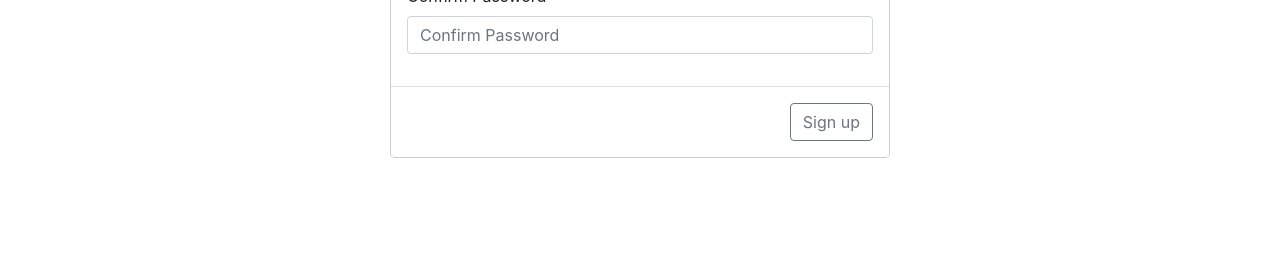
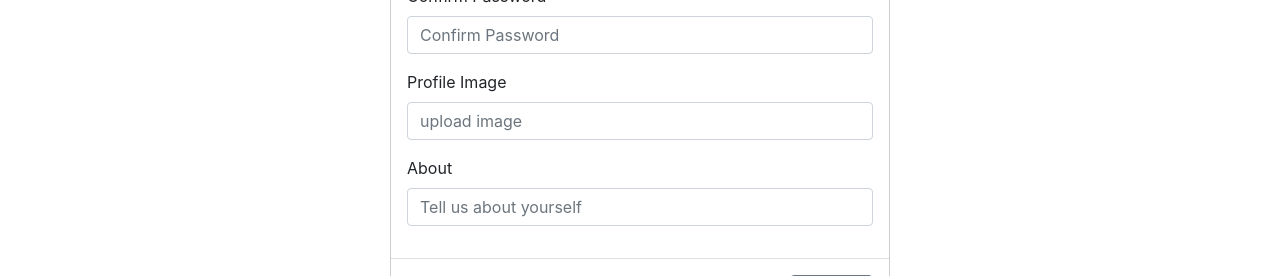
Before and after one commit to Middlebrooks314/frontend-coffee-gram, a React (Create React App) app: page /signup in a window 1280 px wide. Shown: the part 656-932 px from the top of the page. Before the commit the page ends 842 px from the top, so only its background shows below. Built offline with nearby package versions, Linux system fonts and the light colour scheme; no server answers.

Commit message:
Added about and image fields

```diff
--- a/src/components/NewUserForm.js
+++ b/src/components/NewUserForm.js
@@ -7,7 +7,9 @@ import { connect } from "react-redux";
 class NewUserForm extends Component {
   state = {
     username: "",
-    password: ""
+    password: "",
+    image: "",
+    about: ""
   };
 
   //  [event.target.name]: event.target.value will take in any of the fields that match any of the state objects and evaluate that as the key.
@@ -58,6 +60,14 @@ class NewUserForm extends Component {
               <Form.Label>Confirm Password</Form.Label>
               <Form.Control type="password" placeholder="Confirm Password" name="passwordConfirmation"/>
             </Form.Group>
+            <Form.Group controlId="formImage">
+              <Form.Label>Profile Image</Form.Label>
+              <Form.Control type="text" placeholder="upload image" name="image" onChange={this.handleChange}/>
+            </Form.Group>
+            <Form.Group controlId="formImage">
+              <Form.Label>About</Form.Label>
+              <Form.Control type="text" placeholder="Tell us about yourself" name="about" onChange={this.handleChange}/>
+            </Form.Group>
           </Form>
         </Modal.Body>
 
```
